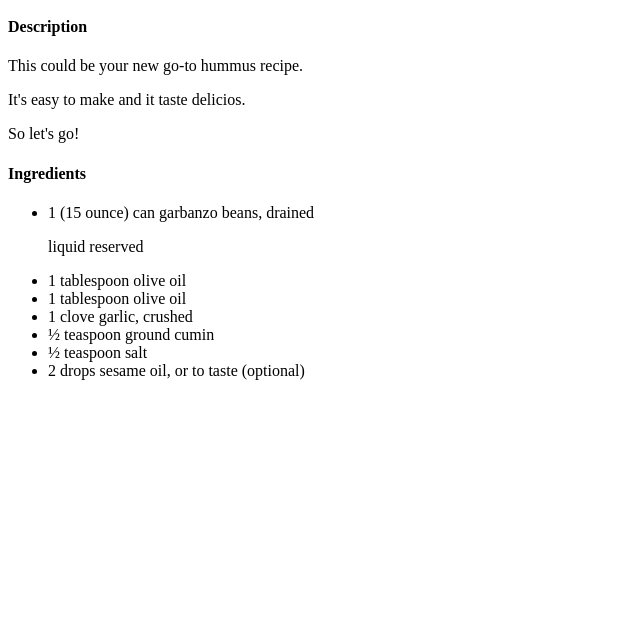
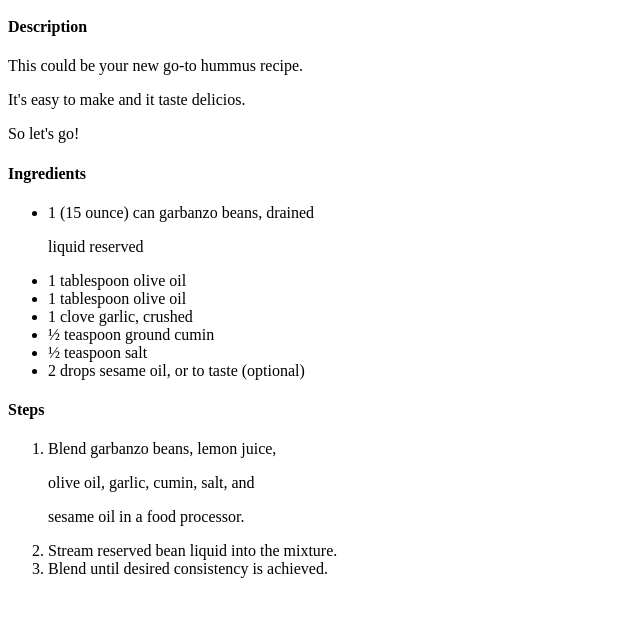
Before and after one commit to G-jacobsson/odin-recipes, a plain HTML site: page recipes/hummus.html in a window 1280 px wide. Shown: the part 101-718 px from the top of the page, without its empty margins (0-640 px from the left). Drawn offline with Linux system fonts and the light colour scheme.

Commit message:
Updated ol of steps

```diff
--- a/recipes/hummus.html
+++ b/recipes/hummus.html
@@ -4,14 +4,16 @@
         <meta charset="utf-8">
         <title>hummus recipe</title>
         <body>
+
             <h1>Hummus</h1>
             <img src="../img/hummus.png" width="150" alt="a bowl of creamy hummus">
+
             <h4>Description</h4>
             <p>This could be your new go-to hummus recipe.</p>
             <p>It's easy to make and it taste delicios.</p>
             <p>So let's go!</p>
 
-            <p><h4>Ingredients</h4></p>
+            <h4>Ingredients</h4>
             <ul>
                 <li>1 (15 ounce) can garbanzo beans, drained
                     <p>liquid reserved</p>
@@ -23,6 +25,15 @@
                 <li>½ teaspoon salt</li>
                 <li>2 drops sesame oil, or to taste (optional)</li>
             </ul>
+
+            <h4>Steps</h4>
+            <ol>
+                <li>Blend garbanzo beans, lemon juice,
+                <p>olive oil, garlic, cumin, salt, and</p>
+                <p>sesame oil in a food processor.</p></li>
+                <li>Stream reserved bean liquid into the mixture.</li>
+                <li>Blend until desired consistency is achieved.</li>
+                </ol>
         </body>
     </head>
 </html>
```
